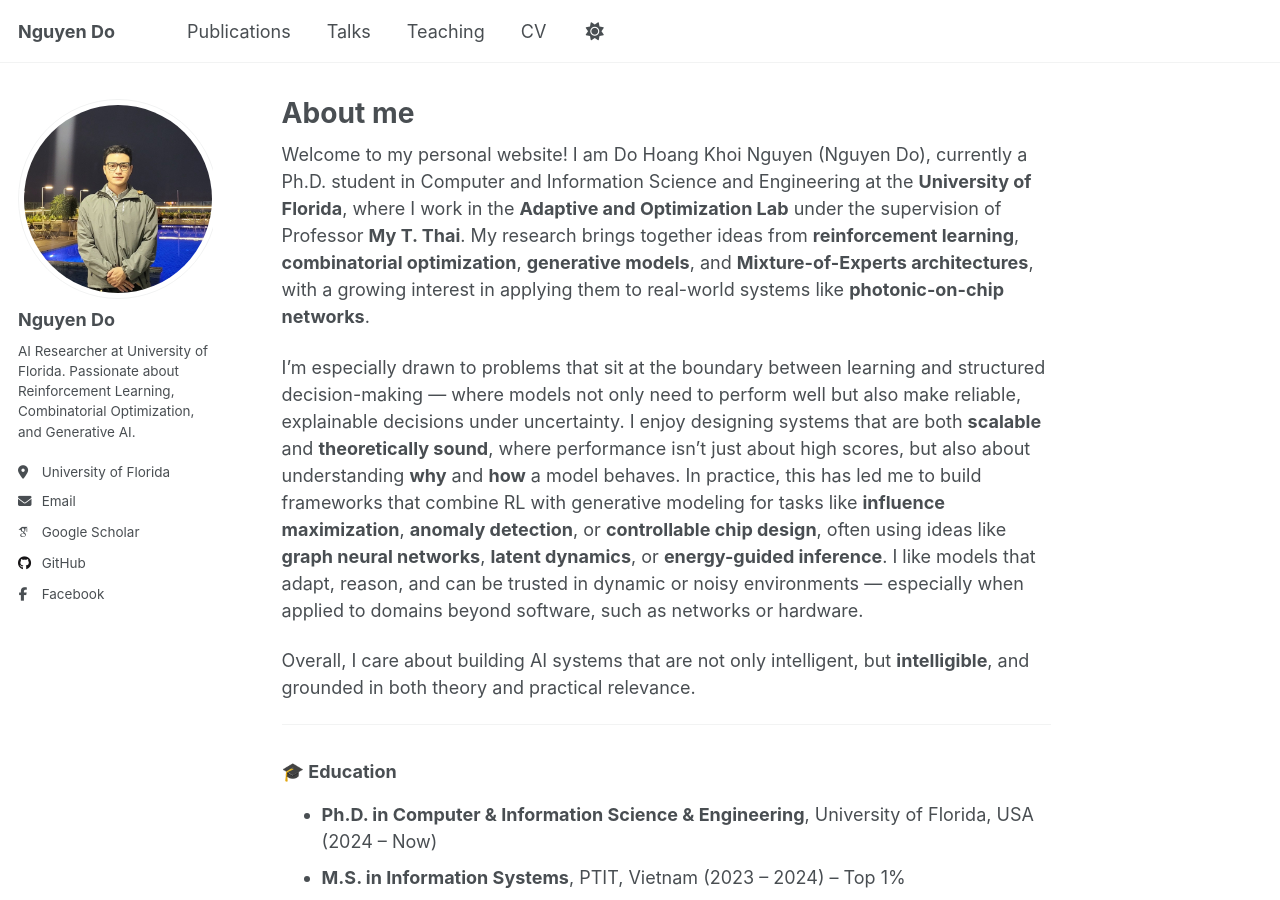
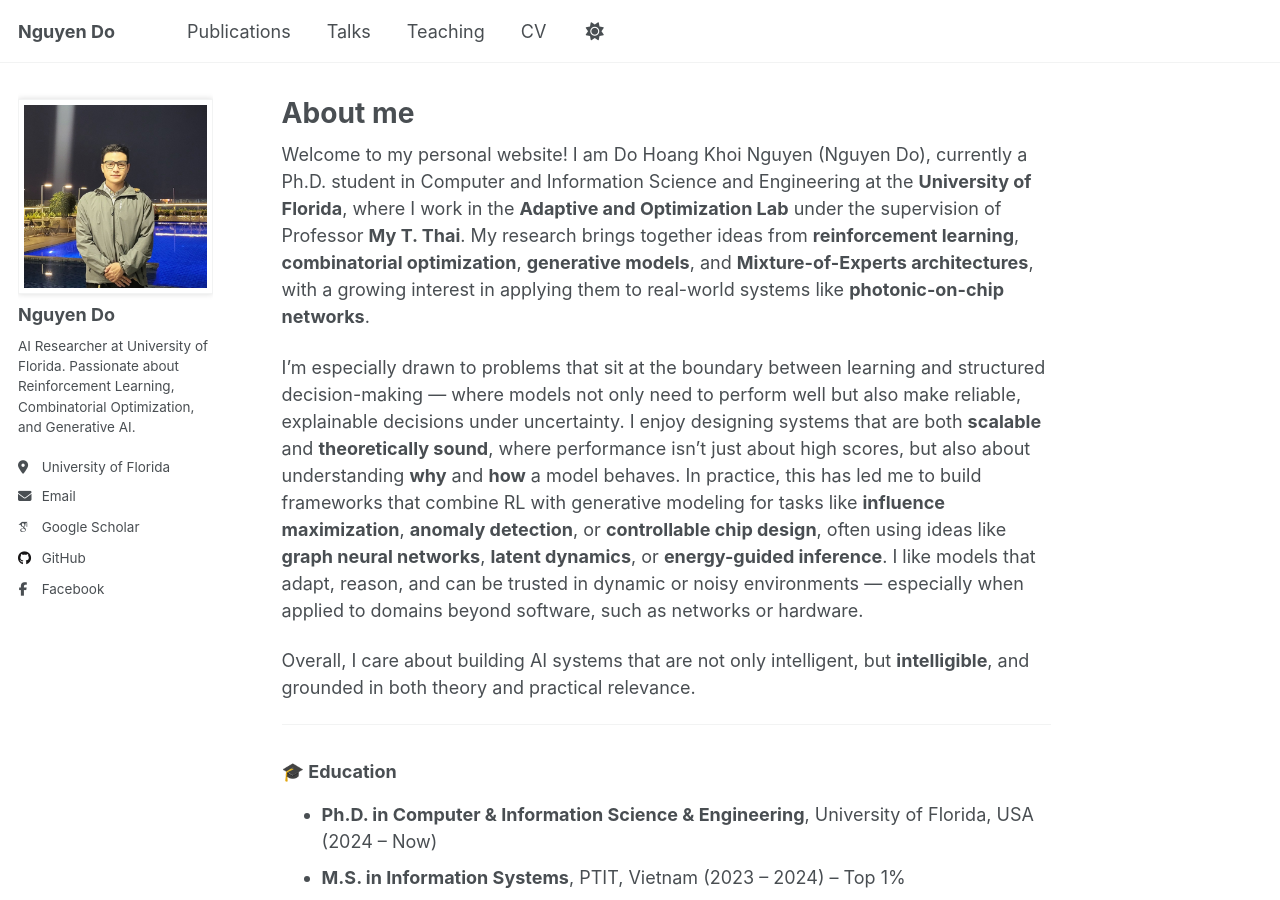
Before and after one commit to nguyendo1801/nguyendo1801.github.io, a Jekyll site: the page built from _pages/about.md, in a window 1280 px wide and 900 px high. Built offline with Jekyll 4.4.1, drawn with Linux system fonts in a browser that asks for light colours; some web fonts are replaced.

Commit message:
0.0.0.0.0.5

```diff
--- a/_includes/author-profile.html
+++ b/_includes/author-profile.html
@@ -6,15 +6,20 @@
 
 <div itemscope itemtype="http://schema.org/Person">
 
-  <div class="author__avatar">
-    {% if author.avatar contains "://" %}
-    	<img src="{{ author.avatar }}" alt="{{ author.name }}">
-    {% else %}
-<!--    	<img src="{{ author.avatar | prepend: "/images/" | prepend: base_path }}" class="author__avatar" alt="{{ author.name }}">-->
-        <img src="{{ author.avatar | prepend: "/images/" | prepend: base_path }}"
-     alt="{{ author.name }}"
-     style="width: 220px; height: auto; display: block; margin: 0 auto;" />
-    {% endif %}
+<!--  <div class="author__avatar">-->
+<!--    {% if author.avatar contains "://" %}-->
+<!--    	<img src="{{ author.avatar }}" alt="{{ author.name }}">-->
+<!--    {% else %}-->
+<!--&lt;!&ndash;    	<img src="{{ author.avatar | prepend: "/images/" | prepend: base_path }}" class="author__avatar" alt="{{ author.name }}">&ndash;&gt;-->
+<!--        <img src="{{ author.avatar | prepend: "/images/" | prepend: base_path }}"-->
+<!--     alt="{{ author.name }}"-->
+<!--     style="width: 200px; height: 200px; object-fit: cover; border-radius: 50%; display: block; margin: 0 auto;" />-->
+<!--    {% endif %}-->
+<!--  </div>-->
+  <div class="author__avatar" style="text-align: center;">
+    <img src="{{ author.avatar | prepend: "/images/" | prepend: base_path }}"
+         alt="{{ author.name }}"
+         style="width: 100%; max-width: 300px; height: auto; border-radius: 0; object-fit: contain; box-shadow: 0 0 6px rgba(0,0,0,0.15);" />
   </div>
 
   <div class="author__content">
```
